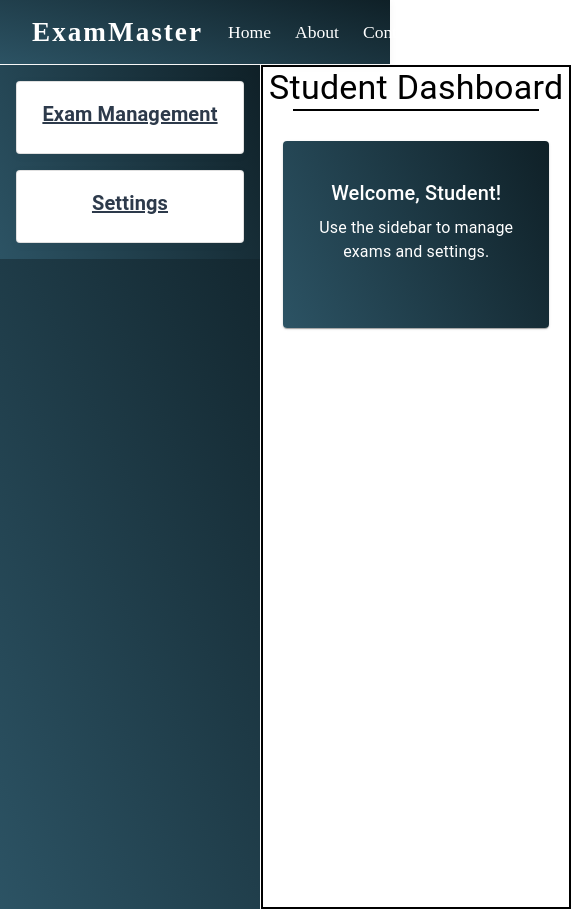
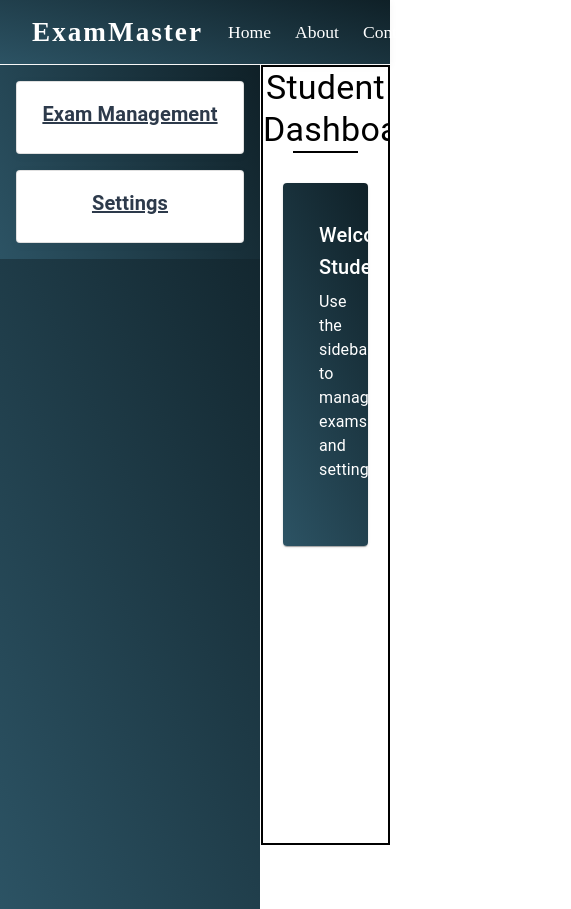
Before and after one commit to Siddharth2k14/online-exam-portal-client, a React (Vite) app: page /student/dashboard in a window 390 px wide. Shown: the whole page, 571 px wide, since content can reach past the window. After the commit the page ends 845 px from the top, so only its background shows below. Built offline with nearby package versions, Linux system fonts and the light colour scheme.

Commit message:
Final Change 1

```diff
--- a/src/components/StudentPage/StudentPage.css
+++ b/src/components/StudentPage/StudentPage.css
@@ -6,16 +6,14 @@
 }
 
 .student-page {
-    width: 79.6vw;
-    min-height: 90.5vh;
-    /* height: 100%; */
-    border: 2px solid black;
+    width: calc(100% - 261px); /* if left sidebar is fixed */
+    height: calc(100vh - 64px); /* responsive height */
     position: absolute;
     top: 65px;
     left: 261px;
-    /* background: linear-gradient(245deg, #0f2027, #2c5364); */
+    border: 2px solid black;
     color: black;
-
+    overflow-y: auto;
 }
 
 .student-heading {
@@ -58,9 +56,3 @@
 .student-page .student-card {
     background: linear-gradient(245deg, #0f2027, #2c5364);
 }
-
-@media(max-width: 799px){
-    .student-page{
-        height: 100%;
-    }
-}
```
